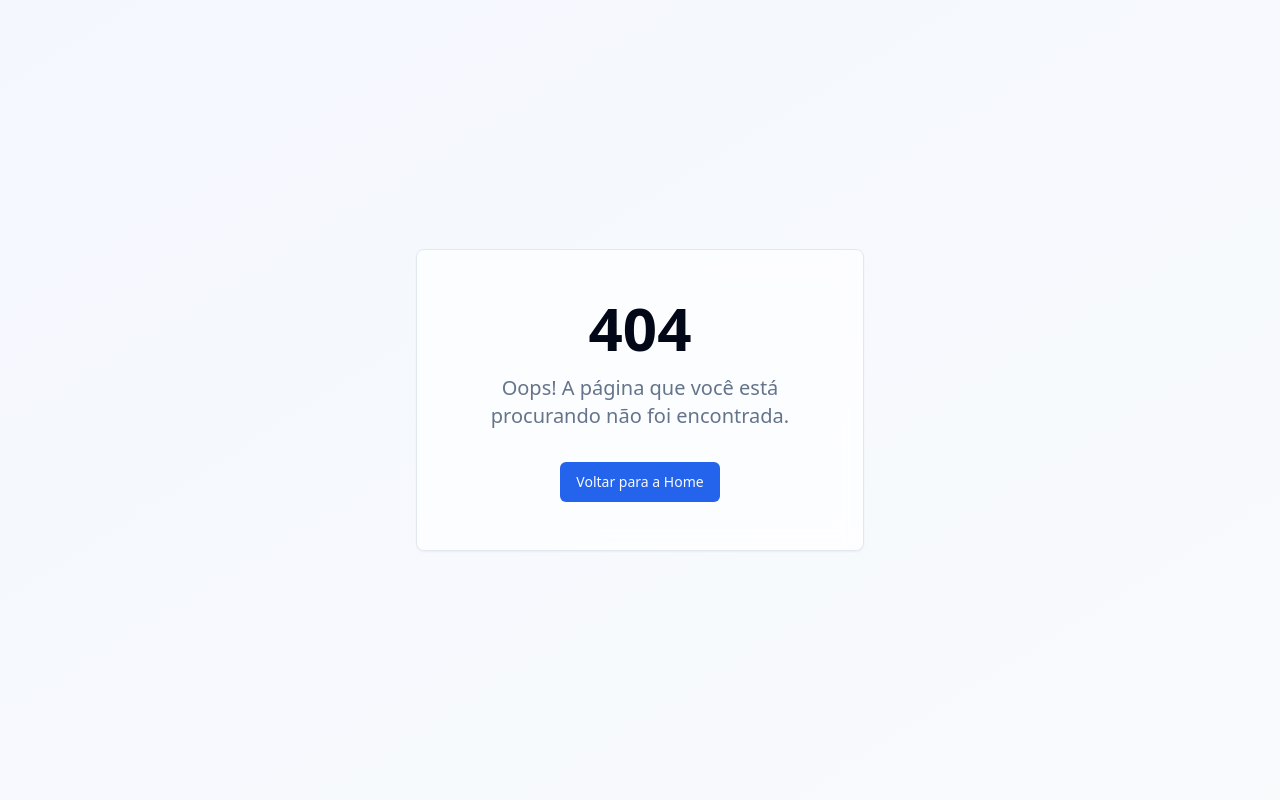
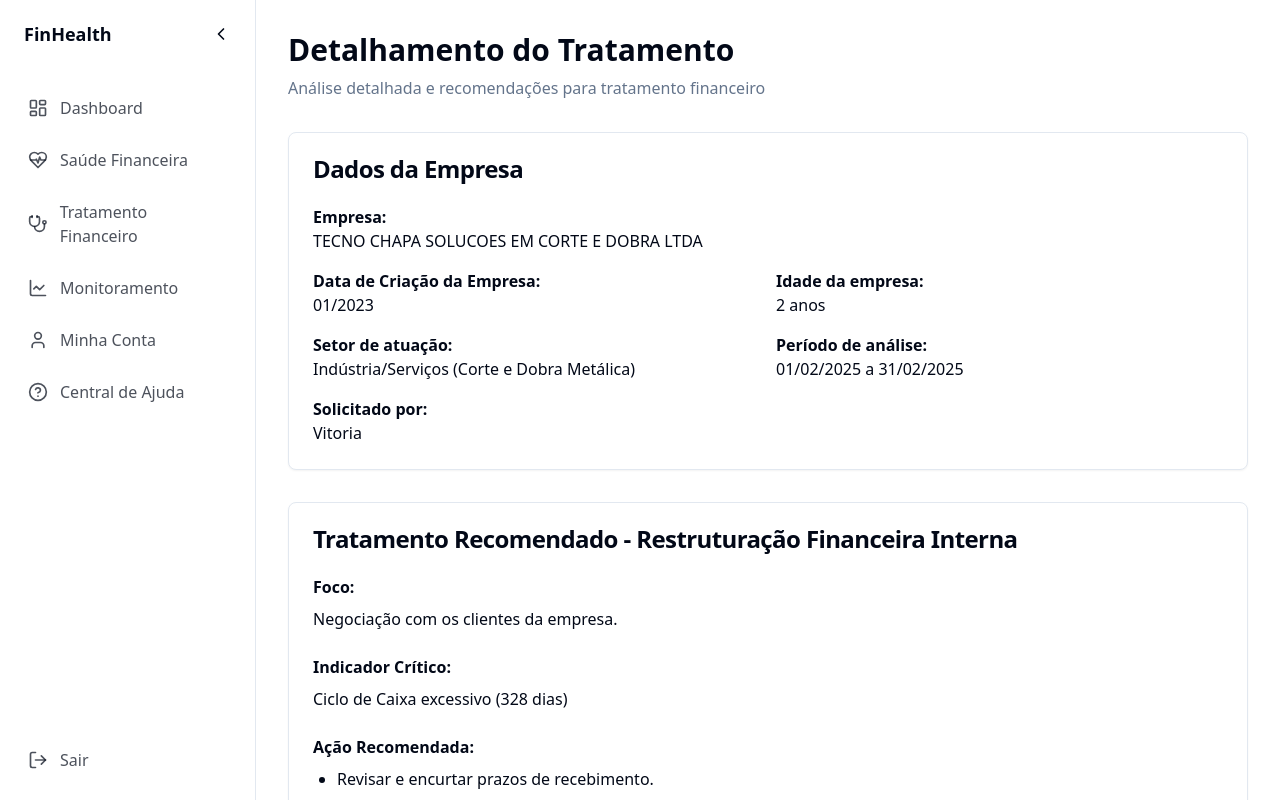
Before and after one commit to rafaelinformat/financial-health-diagnostic, a React (Vite) app: page /treatment-detail-feb-2025 in a window 1280 px wide. Before the commit this address had no page. Built offline with nearby package versions, Linux system fonts and the light colour scheme.

Commit message:
feat: Add detailed treatment page
Implement a new page to display detailed treatment information.

```diff
--- a/src/App.tsx
+++ b/src/App.tsx
@@ -22,6 +22,7 @@ import DiagnosticDetailJan2025 from './pages/DiagnosticDetailJan2025';
 import DiagnosticDetailTecnoMontagens from './pages/DiagnosticDetailTecnoMontagens';
 import DiagnosticDetailFeb2025 from './pages/DiagnosticDetailFeb2025';
 import DiagnosticDetailTecnoMontagensDec2024 from './pages/DiagnosticDetailTecnoMontagensDec2024';
+import TreatmentDetailFeb2025 from './pages/TreatmentDetailFeb2025';
 
 const queryClient = new QueryClient();
 
@@ -52,6 +53,7 @@ const App = () => (
           <Route path="/account" element={<Account />} />
           <Route path="/help" element={<HelpCenter />} />
           <Route path="*" element={<NotFound />} />
+          <Route path="/treatment-detail-feb-2025" element={<TreatmentDetailFeb2025 />} />
         </Routes>
       </BrowserRouter>
     </TooltipProvider>
--- a/src/components/treatment/HistoryTab.tsx
+++ b/src/components/treatment/HistoryTab.tsx
@@ -1,4 +1,3 @@
-
 import React, { useState } from 'react';
 import { TabsContent } from '@/components/ui/tabs';
 import {
@@ -26,7 +25,6 @@ import {
   PaginationPrevious,
 } from '@/components/ui/pagination';
 
-// Updated treatment history data organized by company
 const treatmentHistoryByCompany = {
   'TECNO CHAPA': [
     {
@@ -77,7 +75,6 @@ const treatmentHistoryByCompany = {
   ],
 };
 
-// Items per page for pagination
 const ITEMS_PER_PAGE = 2;
 
 const CompanyTreatmentTable = ({ companyName, treatments }: { companyName: string, treatments: any[] }) => {
@@ -85,8 +82,15 @@ const CompanyTreatmentTable = ({ companyName, treatments }: { companyName: strin
   const [isOpen, setIsOpen] = useState(false);
   const [currentPage, setCurrentPage] = useState(1);
 
-  const handleViewDetails = (id: string) => {
-    navigate(`/financial-treatment?tab=tratamento-detalhado&id=${id}`);
+  const handleViewDetails = (id: string, treatment: any) => {
+    if (treatment.companyName.includes('TECNO CHAPA') &&
+        treatment.reference === '2025' &&
+        treatment.referenceMonth === 'FEVEREIRO' &&
+        treatment.treatmentType === 'RESTRUTURAÇÃO FINANCEIRA INTERNA') {
+      navigate('/treatment-detail-feb-2025');
+    } else {
+      navigate(`/financial-treatment?tab=tratamento-detalhado&id=${id}`);
+    }
   };
 
   const handleApplyTreatment = (id: string) => {
@@ -112,7 +116,6 @@ const CompanyTreatmentTable = ({ companyName, treatments }: { companyName: strin
     }
   };
 
-  // Calculate pagination
   const totalPages = Math.ceil(treatments.length / ITEMS_PER_PAGE);
   const startIndex = (currentPage - 1) * ITEMS_PER_PAGE;
   const endIndex = startIndex + ITEMS_PER_PAGE;
@@ -191,7 +194,7 @@ const CompanyTreatmentTable = ({ companyName, treatments }: { companyName: strin
                     <Button
                       size="sm"
                       variant="outline"
-                      onClick={() => handleViewDetails(treatment.id)}
+                      onClick={() => handleViewDetails(treatment.id, treatment)}
                       className="flex items-center gap-1"
                     >
                       <Eye className="h-4 w-4" />
@@ -203,7 +206,6 @@ const CompanyTreatmentTable = ({ companyName, treatments }: { companyName: strin
             </TableBody>
           </Table>
 
-          {/* Pagination */}
           {totalPages > 1 && (
             <Pagination className="mt-4">
               <PaginationContent>
--- /dev/null
+++ b/src/pages/TreatmentDetailFeb2025.tsx
@@ -0,0 +1,90 @@
+
+import React from 'react';
+import DashboardLayout from '@/components/DashboardLayout';
+import { Card, CardContent, CardHeader, CardTitle } from '@/components/ui/card';
+import { Separator } from '@/components/ui/separator';
+
+const TreatmentDetailFeb2025 = () => {
+  return (
+    <DashboardLayout>
+      <div className="space-y-8">
+        <div>
+          <h1 className="text-3xl font-bold mb-2">Detalhamento do Tratamento</h1>
+          <p className="text-muted-foreground">
+            Análise detalhada e recomendações para tratamento financeiro
+          </p>
+        </div>
+
+        <Card>
+          <CardHeader>
+            <CardTitle>Dados da Empresa</CardTitle>
+          </CardHeader>
+          <CardContent className="space-y-4">
+            <div>
+              <h3 className="font-semibold">Empresa:</h3>
+              <p>TECNO CHAPA SOLUCOES EM CORTE E DOBRA LTDA</p>
+            </div>
+            <div className="grid grid-cols-1 md:grid-cols-2 gap-4">
+              <div>
+                <h3 className="font-semibold">Data de Criação da Empresa:</h3>
+                <p>01/2023</p>
+              </div>
+              <div>
+                <h3 className="font-semibold">Idade da empresa:</h3>
+                <p>2 anos</p>
+              </div>
+              <div>
+                <h3 className="font-semibold">Setor de atuação:</h3>
+                <p>Indústria/Serviços (Corte e Dobra Metálica)</p>
+              </div>
+              <div>
+                <h3 className="font-semibold">Período de análise:</h3>
+                <p>01/02/2025 a 31/02/2025</p>
+              </div>
+              <div>
+                <h3 className="font-semibold">Solicitado por:</h3>
+                <p>Vitoria</p>
+              </div>
+            </div>
+          </CardContent>
+        </Card>
+
+        <Card>
+          <CardHeader>
+            <CardTitle>Tratamento Recomendado - Restruturação Financeira Interna</CardTitle>
+          </CardHeader>
+          <CardContent className="space-y-6">
+            <div>
+              <h3 className="font-semibold mb-2">Foco:</h3>
+              <p>Negociação com os clientes da empresa.</p>
+            </div>
+
+            <div>
+              <h3 className="font-semibold mb-2">Indicador Crítico:</h3>
+              <p>Ciclo de Caixa excessivo (328 dias)</p>
+            </div>
+
+            <div>
+              <h3 className="font-semibold mb-2">Ação Recomendada:</h3>
+              <ul className="list-disc pl-6 space-y-2">
+                <li>Revisar e encurtar prazos de recebimento.</li>
+                <li>Implementar política de cobrança ativa e incentivo para pagamento antecipado.</li>
+                <li>Oferecer desconto para clientes que pagam à vista ou antecipado (ex.: 3% em pagamentos até 10 dias).</li>
+                <li>Revisar contratos de fornecimento para alongar prazo de pagamento.</li>
+              </ul>
+            </div>
+
+            <Separator className="my-4" />
+
+            <div>
+              <h3 className="font-semibold mb-2">Resultado Esperado:</h3>
+              <p>Melhora no equilíbrio entre entradas e saídas — Aumento da previsibilidade do fluxo de caixa.</p>
+            </div>
+          </CardContent>
+        </Card>
+      </div>
+    </DashboardLayout>
+  );
+};
+
+export default TreatmentDetailFeb2025;
```
